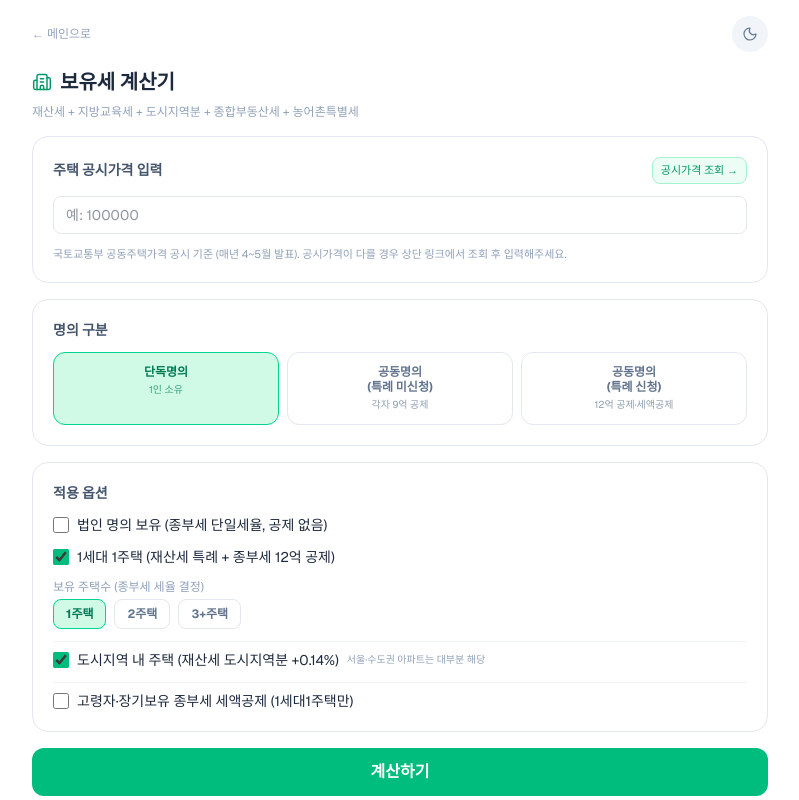
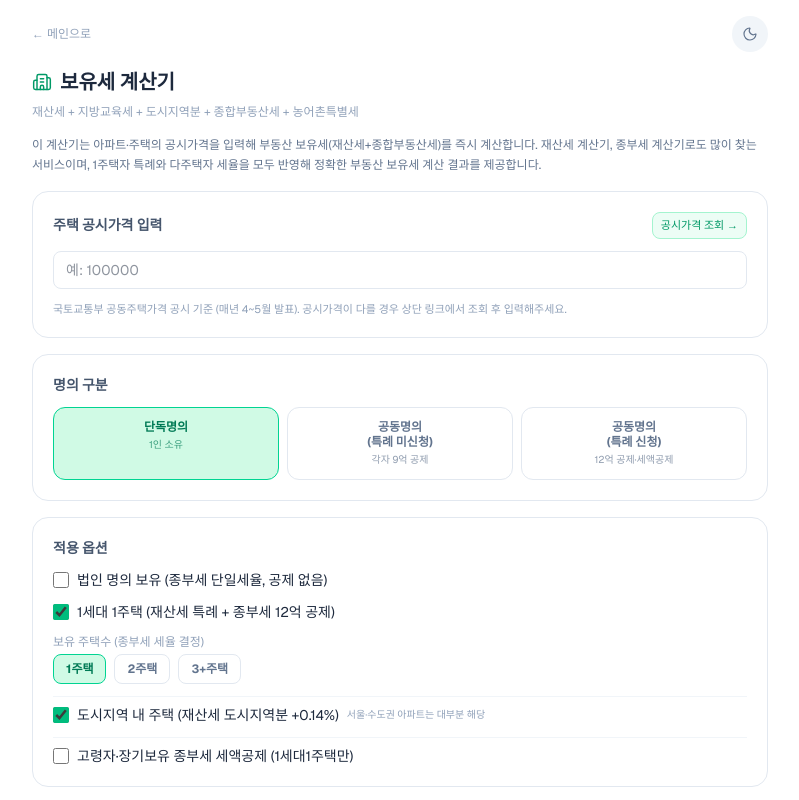
Before and after one commit to yongheon-cpf20d/Smart-zip, a Next.js app: page /tax-hold in a window 1280 px wide. Shown: the top 800 px of the page, without its empty margins (240-1039 px from the left). Built offline with nearby package versions, Linux system fonts and the light colour scheme.

Commit message:
SEO: /dsr, /tax-hold 본문에 롱테일 키워드 소개 문단 추가
GSC 30일 데이터 기준 "부동산 보유세 계산", "스트레스 dsr 3단계 계산기" 등
롱테일 쿼리 순위가 낮아 관련성 신호 보강 목적. 세금/DSR 계산 로직은 미변경.

```diff
--- a/app/dsr/page.tsx
+++ b/app/dsr/page.tsx
@@ -273,6 +273,10 @@ function DSRPageContent() {
             {todayStr}
           </span>
           <h2 className="text-sm font-bold text-slate-600 dark:text-slate-400 mb-3">스트레스 DSR 규제 현황</h2>
+          <p className="text-xs text-slate-500 dark:text-slate-400 leading-relaxed mb-3">
+            2025년 7월 시행된 스트레스 DSR 3단계를 반영해 DSR 한도를 계산하는 스트레스 DSR 3단계 계산기입니다.
+            연소득과 대출조건을 입력하면 은행권 40%·비은행권 50% 기준 최대 대출 가능액을 바로 확인할 수 있습니다.
+          </p>
           <div className="grid grid-cols-3 gap-2">
             {STRESS_DSR_STAGES.map((s, i) => {
               const active = i === CURRENT_STAGE_INDEX;
--- a/app/tax-hold/page.tsx
+++ b/app/tax-hold/page.tsx
@@ -308,6 +308,11 @@ function TaxHoldPageContent() {
           보유세 계산기
         </h1>
         <p className="text-xs text-slate-400 dark:text-slate-500 -mt-2">재산세 + 지방교육세 + 도시지역분 + 종합부동산세 + 농어촌특별세</p>
+        <p className="text-xs text-slate-500 dark:text-slate-400 leading-relaxed">
+          이 계산기는 아파트·주택의 공시가격을 입력해 부동산 보유세(재산세+종합부동산세)를 즉시 계산합니다.
+          재산세 계산기, 종부세 계산기로도 많이 찾는 서비스이며, 1주택자 특례와 다주택자 세율을 모두 반영해
+          정확한 부동산 보유세 계산 결과를 제공합니다.
+        </p>
 
         {/* ① 공시가격 입력 */}
         <div className="bg-white dark:bg-slate-800 border border-slate-200 dark:border-slate-700 rounded-2xl p-5 space-y-3">
```
